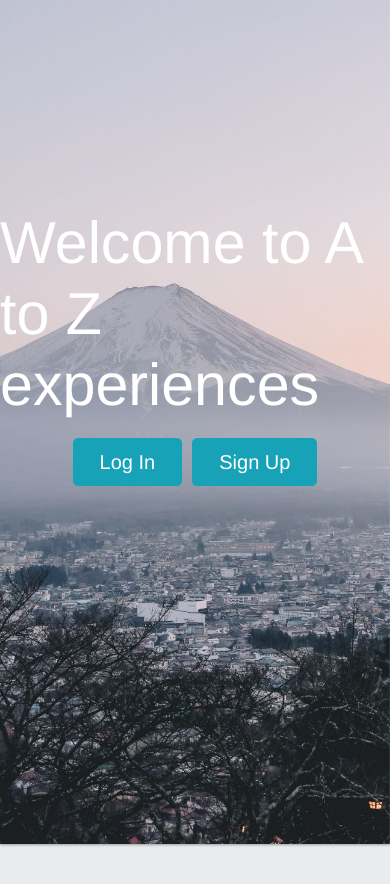
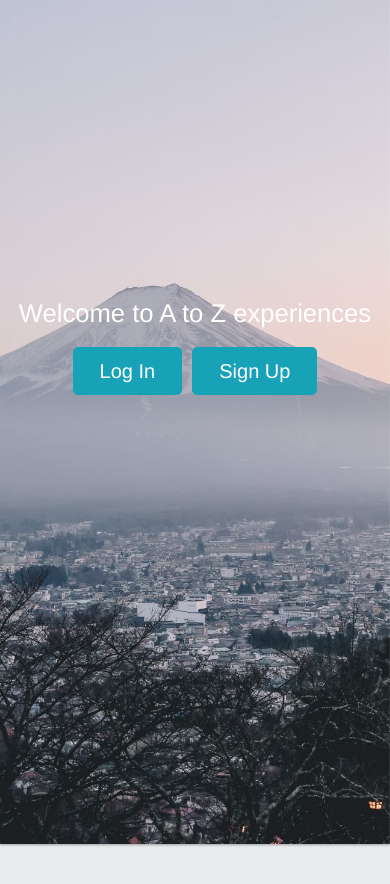
Before and after one commit to ZaurInvictus/AtoZ-react-redux-app, a React (Create React App) app: page / in a window 390 px wide. Shown: the top 884 px of the page. Built offline with nearby package versions, Linux system fonts and the light colour scheme; a web font is replaced by a local one.

Commit message:
landing header responsive breakpoints created

```diff
--- a/src/components/Home/Home.css
+++ b/src/components/Home/Home.css
@@ -23,6 +23,17 @@
   color: #fff;
   font-size: 3.7rem;
   font-family:  Helvetica, Arial, sans-serif;
+}
+
+@media (max-width: 600px) {
+  #landing-header h1 {
+    font-size: 2rem;
+  }
+}
+@media (max-width: 500px) {
+  #landing-header h1 {
+    font-size: 1.6rem;
+  }
 }
 
 .home-buttons {
```
